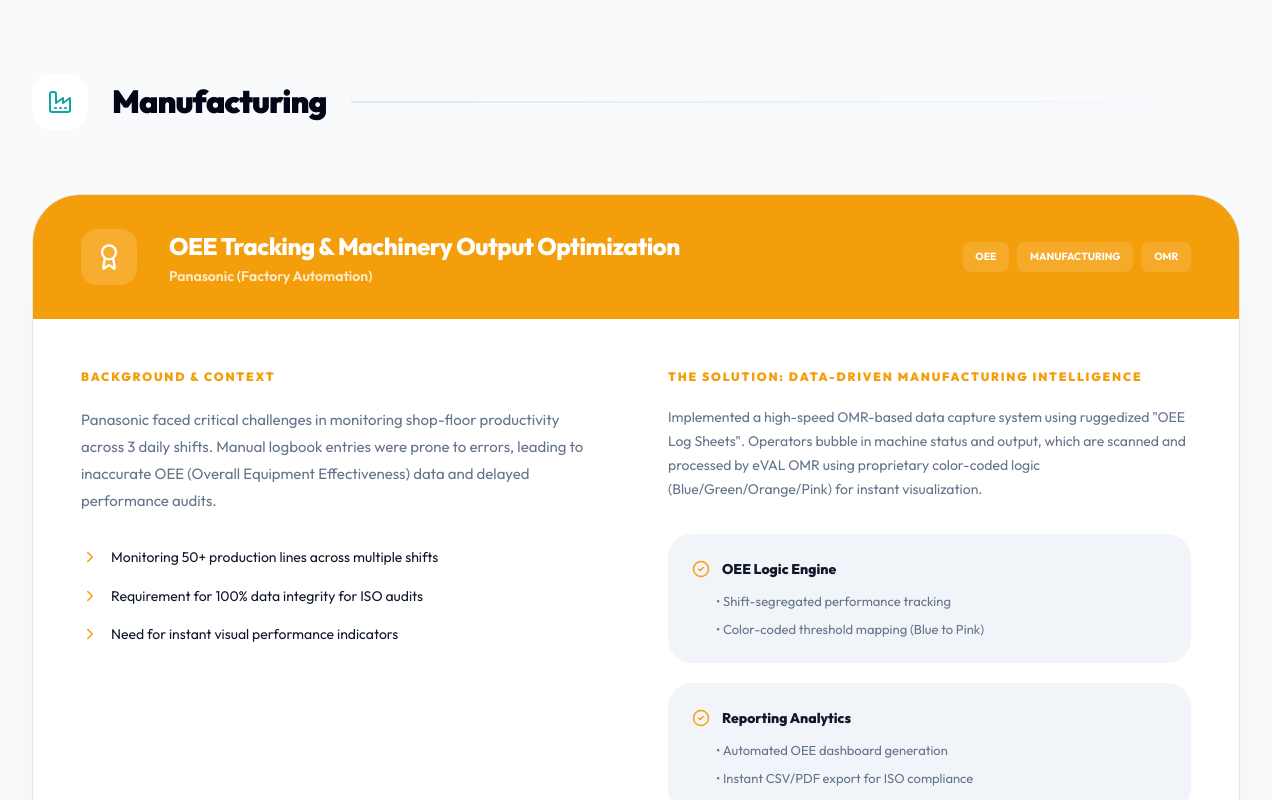
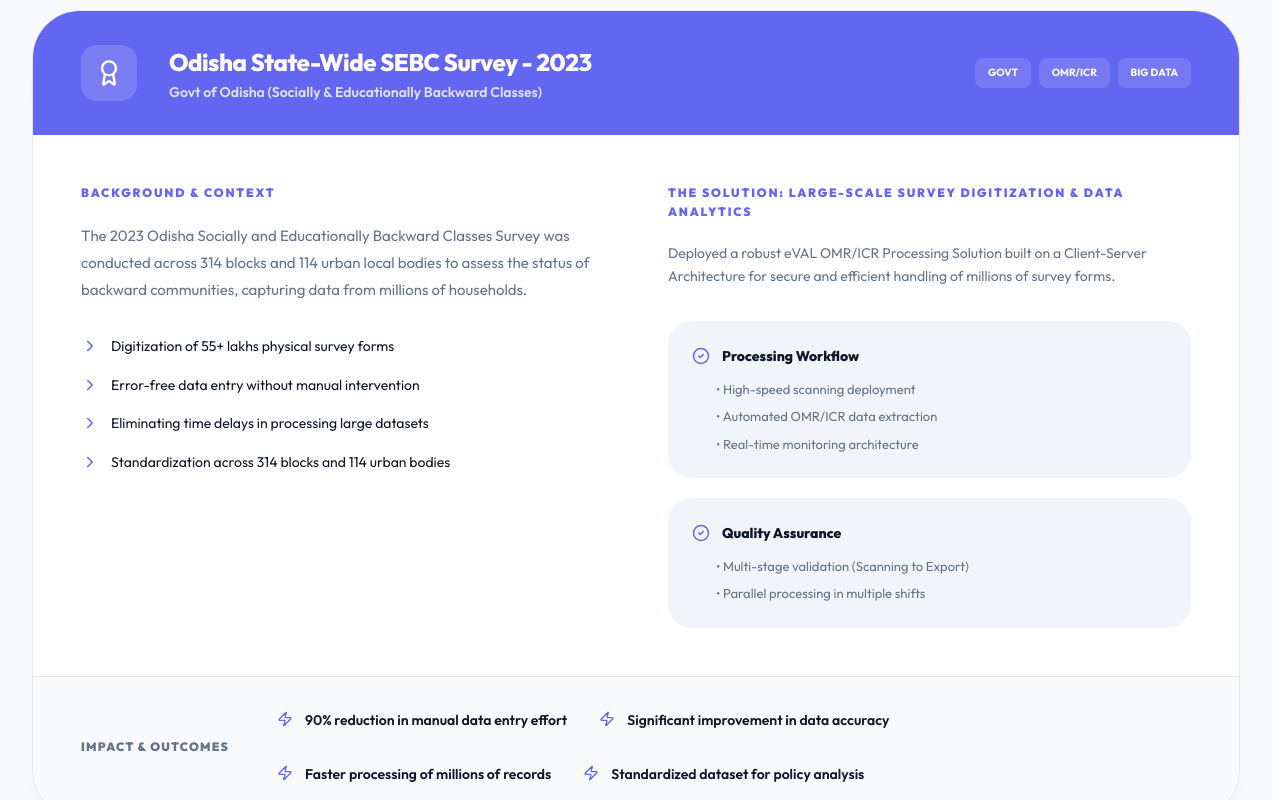
Before and after one commit to binur-sketch/Eval-Edtech-Suit, a React (Vite) app: page /case-studies in a window 1280 px wide. Shown: the part 1760-2560 px from the top of the page. Built offline with nearby package versions, Linux system fonts and the light colour scheme.

Commit message:
sitemap fix

```diff
--- a/src/pages/CaseStudies.jsx
+++ b/src/pages/CaseStudies.jsx
@@ -108,6 +108,31 @@
             'Evaluated 2.2 million students rapidly',
             'Reduced evaluation time to just a few days',
             'Enhanced transparency for educational stakeholders'
+          ]
+        },
+        {
+          title: 'Odisha State-Wide SEBC Survey - 2023',
+          client: 'Govt of Odisha (Socially & Educationally Backward Classes)',
+          tagline: 'Large-Scale Survey Digitization & Data Analytics',
+          tags: ['Govt', 'OMR/ICR', 'Big Data'],
+          color: '#6366F1',
+          background: 'The 2023 Odisha Socially and Educationally Backward Classes Survey was conducted across 314 blocks and 114 urban local bodies to assess the status of backward communities, capturing data from millions of households.',
+          points: [
+            'Digitization of 55+ lakhs physical survey forms',
+            'Error-free data entry without manual intervention',
+            'Eliminating time delays in processing large datasets',
+            'Standardization across 314 blocks and 114 urban bodies'
+          ],
+          solution: 'Deployed a robust eVAL OMR/ICR Processing Solution built on a Client-Server Architecture for secure and efficient handling of millions of survey forms.',
+          features: [
+            { title: 'Processing Workflow', items: ['High-speed scanning deployment', 'Automated OMR/ICR data extraction', 'Real-time monitoring architecture'] },
+            { title: 'Quality Assurance', items: ['Multi-stage validation (Scanning to Export)', 'Parallel processing in multiple shifts'] }
+          ],
+          outcomes: [
+            '90% reduction in manual data entry effort',
+            'Significant improvement in data accuracy',
+            'Faster processing of millions of records',
+            'Standardized dataset for policy analysis'
           ]
         },
         // {
```
Also changed, not shown: 2 other files (tests, documents, lock files or other folders).
